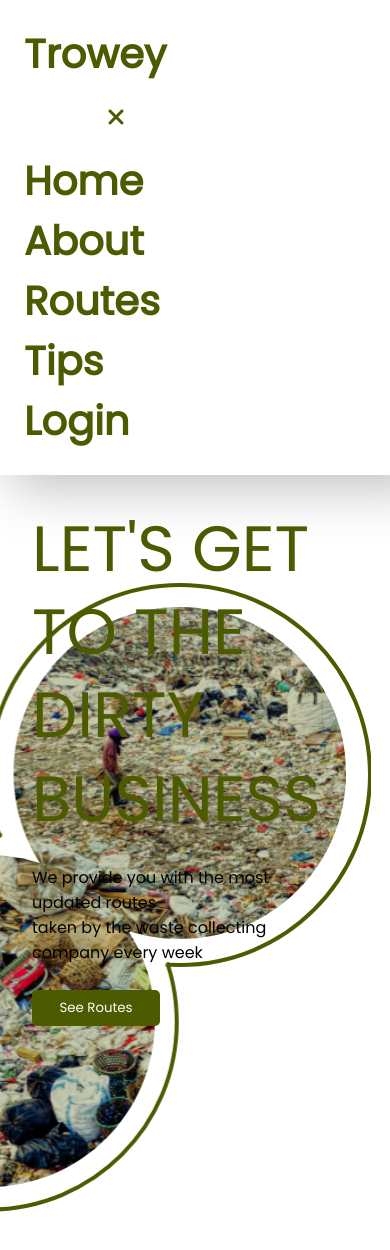
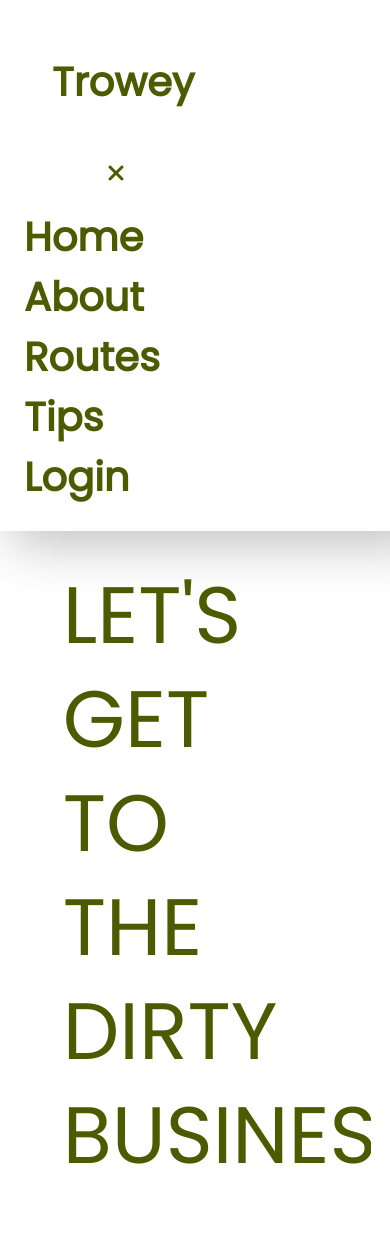
Before and after one commit to xennia316/trowey-prod, a React (Create React App) app in the folder client/: page / in a window 390 px wide. Shown: the top 1250 px of the page. After the commit the page ends 1164 px from the top, so only its background shows below. Built offline with nearby package versions, Linux system fonts and the light colour scheme.

Commit message:
attempted correction

```diff
--- a/client/src/Components/Buttons/Button.module.css
+++ b/client/src/Components/Buttons/Button.module.css
@@ -7,3 +7,11 @@
     cursor: pointer;
     border: none;
 }
+
+@media screen and (max-width: 720px){
+    .button{
+        width: 12rem;
+        padding: 1.25rem;
+        font-size: 24px;
+    }
+}
--- a/client/src/Components/NavBar/NavBar.module.css
+++ b/client/src/Components/NavBar/NavBar.module.css
@@ -68,6 +68,9 @@
     .listItem {
         font-size: 2.5rem;
     }
+    .listItem{
+        padding: 1.75rem;
+    }
 }
 
 @media screen and (max-width: 514px){
--- a/client/src/Sections/Hero/Hero.module.css
+++ b/client/src/Sections/Hero/Hero.module.css
@@ -1,40 +1,53 @@
 .HeroLander {
-    background-image: url(../../Resources/hero_image.png);
-    background-repeat: no-repeat;
-    background-position: right;
-    position: relative;
     padding: 8rem;
-    height: 100vh;
+    height: 75vh;
     overflow-x: hidden;
     width: 95%;
     z-index: 2;
+    display: flex;
+    justify-content: space-between;
+    align-items: center;
 }
 
 .bigText {
-    font-size: 7rem;
+    font-size: 8rem;
     line-height: 1;
     color: #4c5b00;
 }
 .smallText {
     font-size: larger;
 }
+@media screen and (max-width: 1700px) {
+    .HeroLander {
+        padding: 2rem;
+        display: block;
+    }
+    .image {
+        display: none;
+    }
+    .left{
+        width: 80%;
+        margin: 0 auto;
+    }
+}
+@media screen and (max-width: 1214px) {
+    .HeroLander {
+        padding: 2rem;
+        display: block;
+    }
 
-@media screen  and (max-width: 1214px){
-    .HeroLander{
-        padding: 2rem;
-    }
-    .bigText{
+    .bigText {
         line-height: 1.3;
         position: relative;
         z-index: 2;
     }
 }
-@media screen  and (max-width: 415px){
-    .bigText{
+@media screen and (max-width: 720px) {
+    .bigText {
         line-height: 1.3;
-        font-size: 4rem;
+        font-size: 5rem;
     }
-    .smallText{
-        font-size: 1rem;
+    .smallText {
+        font-size: 2rem;
     }
 }
--- a/client/src/Sections/Hero/Hero.section.jsx
+++ b/client/src/Sections/Hero/Hero.section.jsx
@@ -1,10 +1,12 @@
 import React from "react";
 import { Button } from "../../Components";
+import image from "../../Resources/hero_image.png";
 import styles from "./Hero.module.css";
 
 const Hero = () => {
   return (
     <section className={`${styles.HeroLander}`}>
+      <section className={styles.left}>
         <section className={`${styles.bigText}`}>
           LET'S GET <br />
           TO THE DIRTY
@@ -19,6 +21,10 @@ const Hero = () => {
         <br />
         <Button props={"See Routes"} />
       </section>
+      <section className={styles.image}>
+        <img src={image} alt="hero image" />
+      </section>
+    </section>
   );
 };
 
```
Lines whose indentation alone changed are shown as unchanged.
